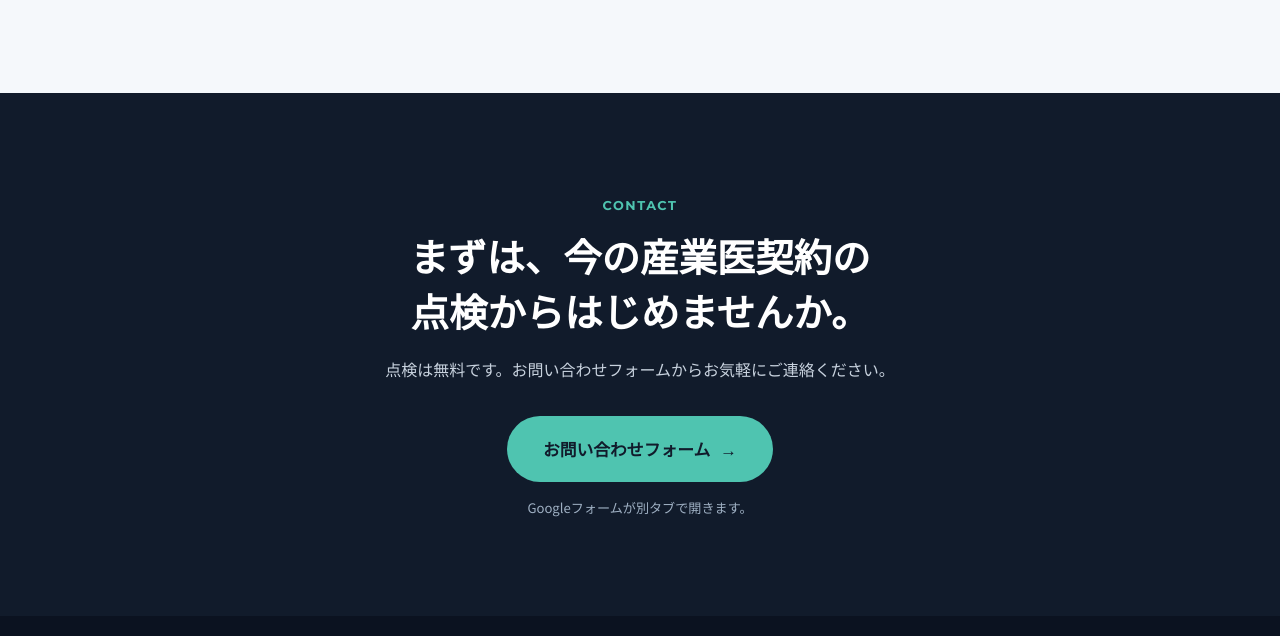
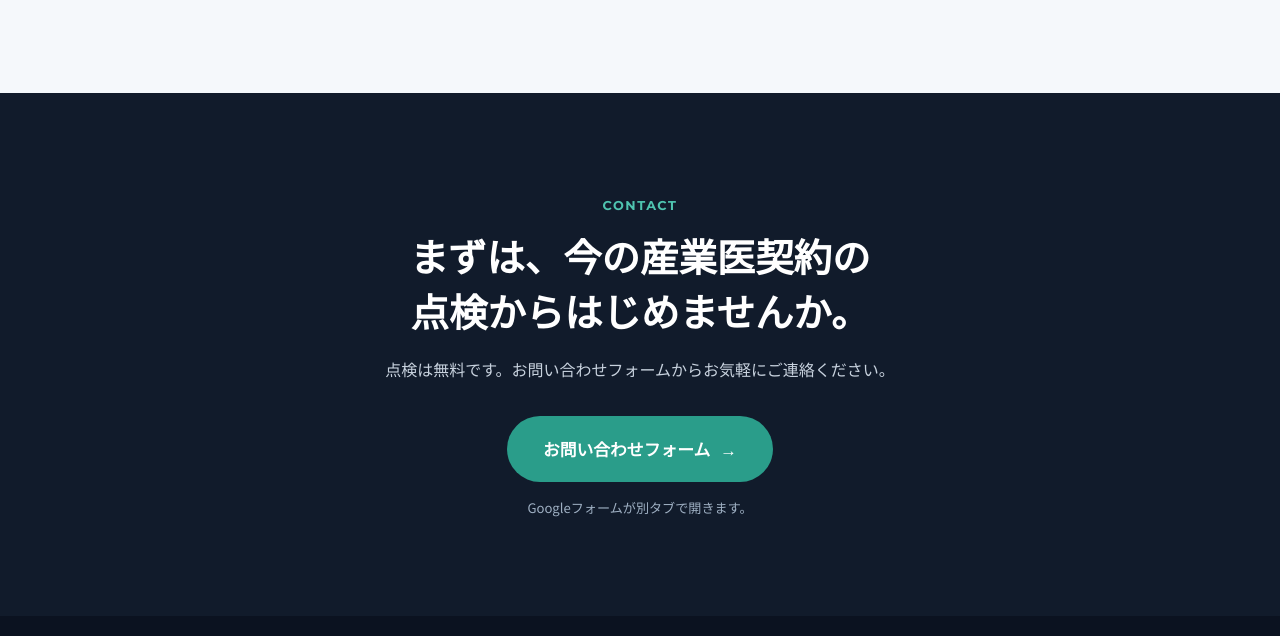
Before and after one commit to tisobesoushin-bit/MedNavi, a plain HTML site: page index.html in a window 1280 px wide. Shown: the part 9195-9831 px from the top of the page. Drawn offline with Linux system fonts and the light colour scheme.

Commit message:
トップ：緑の楕円の文字を白に

```diff
--- a/index.html
+++ b/index.html
@@ -327,6 +327,10 @@ body{padding-bottom:72px}
 .cred span{display:block;font-size:.78rem;color:var(--sub);line-height:1.5}
 .cred b{display:block;font-size:1rem;font-weight:900;color:var(--navy);line-height:1.5}
 @media (max-width:560px){.cred b{font-size:.9rem}.cred div{padding:10px 12px}}
+
+/* v7 緑の楕円の文字は白 */
+.contact .btn{background:var(--mint-strong);color:#fff}
+.contact .btn:hover{background:#fff;color:var(--navy)}
 </style>
 </head>
 <body>
```
